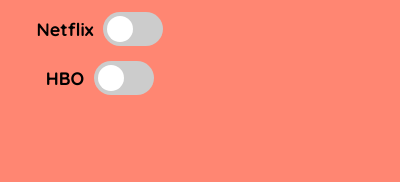
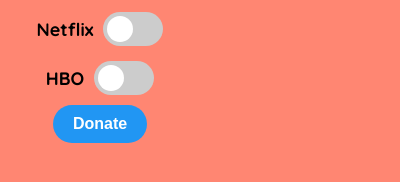
Before and after one commit to keyquesttech/chrome-extensions, a browser extension: page Auto_skip/popup.html in a window 400 px wide. Shown: the part 102-284 px from the top of the page. Drawn offline with Linux system fonts and the light colour scheme.

Commit message:
added donate button
It's free but if you want it helps 😅

```diff
--- a/Auto_skip/popup.html
+++ b/Auto_skip/popup.html
@@ -97,6 +97,33 @@
         .slider.round:before {
             border-radius: 50%;
         }
+
+        /* New Styles for Donate Button */
+        .donate-container {
+            display: flex;
+            align-items: center;
+            justify-content: center;
+            margin-top: 10px;
+        }
+
+        .donate-button {
+            background-color: #2196F3;
+            color: white;
+            padding: 10px 20px;
+            border: none;
+            border-radius: 20px;
+            font-size: 16px;
+            font-weight: 700;
+            cursor: pointer;
+            transition: background-color 0.4s;
+            margin-bottom: 10px;
+            text-decoration: none;
+            display: inline-block;
+        }
+
+        .donate-button:hover {
+            background-color: #1a78c2;
+        }
     </style>
 </head>
 
@@ -126,6 +153,14 @@
         </label>
         <span id="hboStatus"></span>
     </div>
+
+    <!-- Updated Donate Button Container -->
+    <div class="donate-container">
+        <a href="https://www.paypal.com/donate/?hosted_button_id=BBKRUHCJLJ4QE" target="_blank">
+            <button class="donate-button">Donate</button>
+        </a>
+    </div>
+
     <script src="popup.js"></script>
 </body>
 
```
Also changed, not shown: Auto_skip/hboContents.js (added, +29 -0 lines), Auto_skip/manifest.json.
